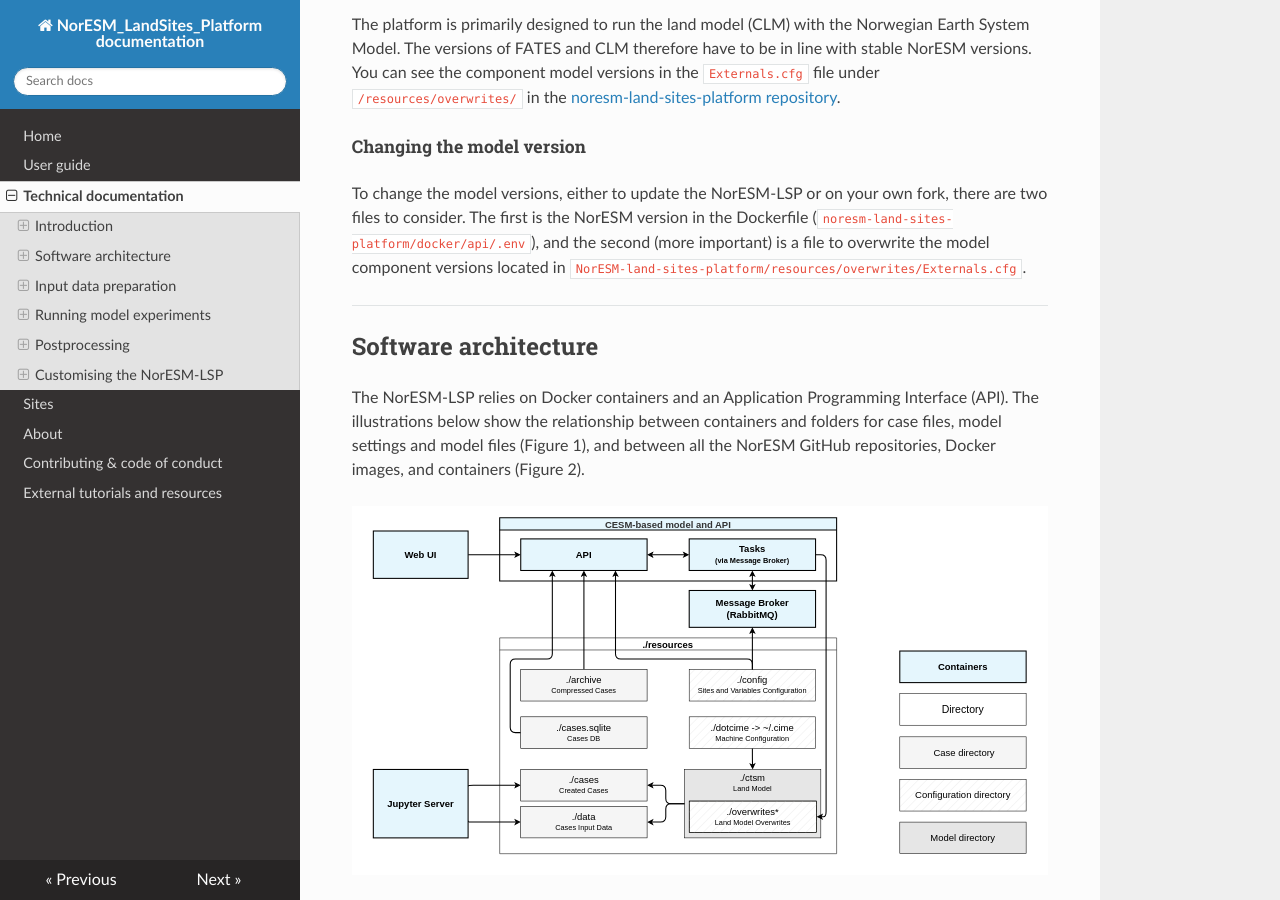
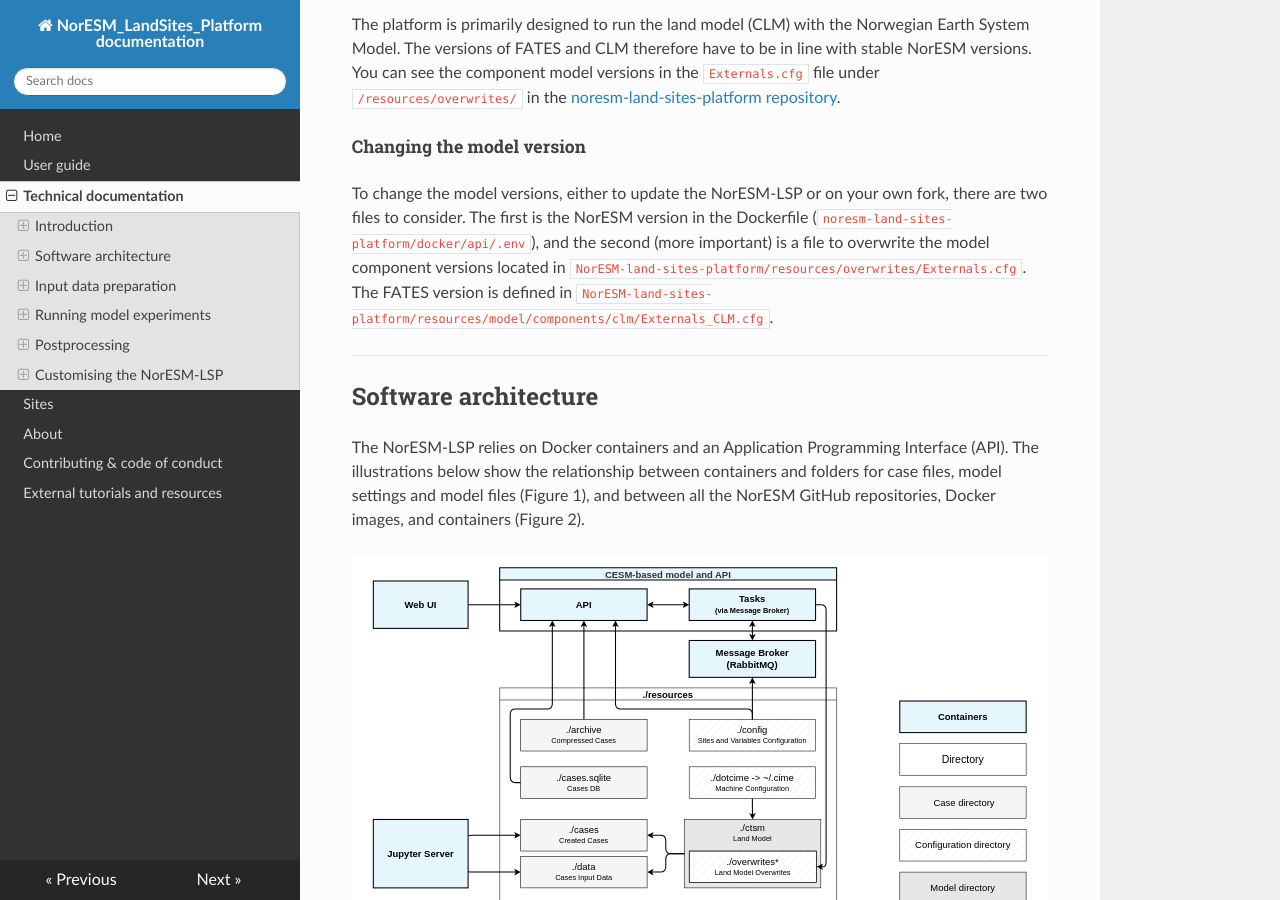
Before and after one commit to NorESMhub/noresm-land-sites-platform, an MkDocs documentation site: the page built from docs/documentation.md, in a window 1280 px wide and 900 px high, scrolled down 4052 px. Built offline with MkDocs 1.6.1, drawn with Linux system fonts in a browser that asks for light colours; nearby versions of some CDN libraries.

Commit message:
Update documentation.md
Add path to FATES version definition

```diff
--- a/docs/documentation.md
+++ b/docs/documentation.md
@@ -89,7 +89,7 @@
 The platform is primarily designed to run the land model (CLM) with the Norwegian Earth System Model. The versions of FATES and CLM therefore have to be in line with stable NorESM versions. You can see the component model versions in the `Externals.cfg` file under `/resources/overwrites/` in the [noresm-land-sites-platform repository](https://github.com/NorESMhub/noresm-land-sites-platform/tree/main/resources/overwrites).
 
 ##### Changing the model version
-To change the model versions, either to update the NorESM-LSP or on your own fork, there are two files to consider. The first is the NorESM version in the Dockerfile (`noresm-land-sites-platform/docker/api/.env`), and the second (more important) is a file to overwrite the model component versions located in `NorESM-land-sites-platform/resources/overwrites/Externals.cfg`.
+To change the model versions, either to update the NorESM-LSP or on your own fork, there are two files to consider. The first is the NorESM version in the Dockerfile (`noresm-land-sites-platform/docker/api/.env`), and the second (more important) is a file to overwrite the model component versions located in `NorESM-land-sites-platform/resources/overwrites/Externals.cfg`. The FATES version is defined in `NorESM-land-sites-platform/resources/model/components/clm/Externals_CLM.cfg`.
 
 *****************************
 
```
